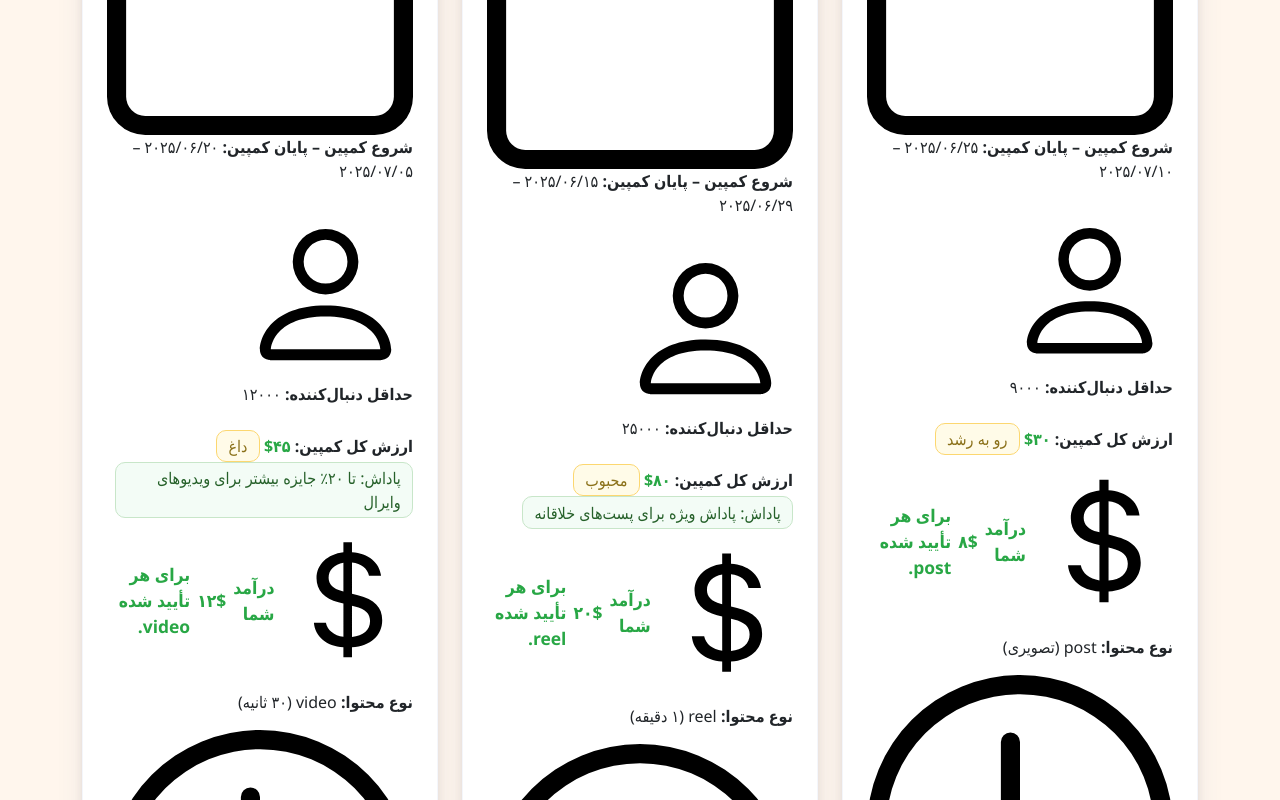
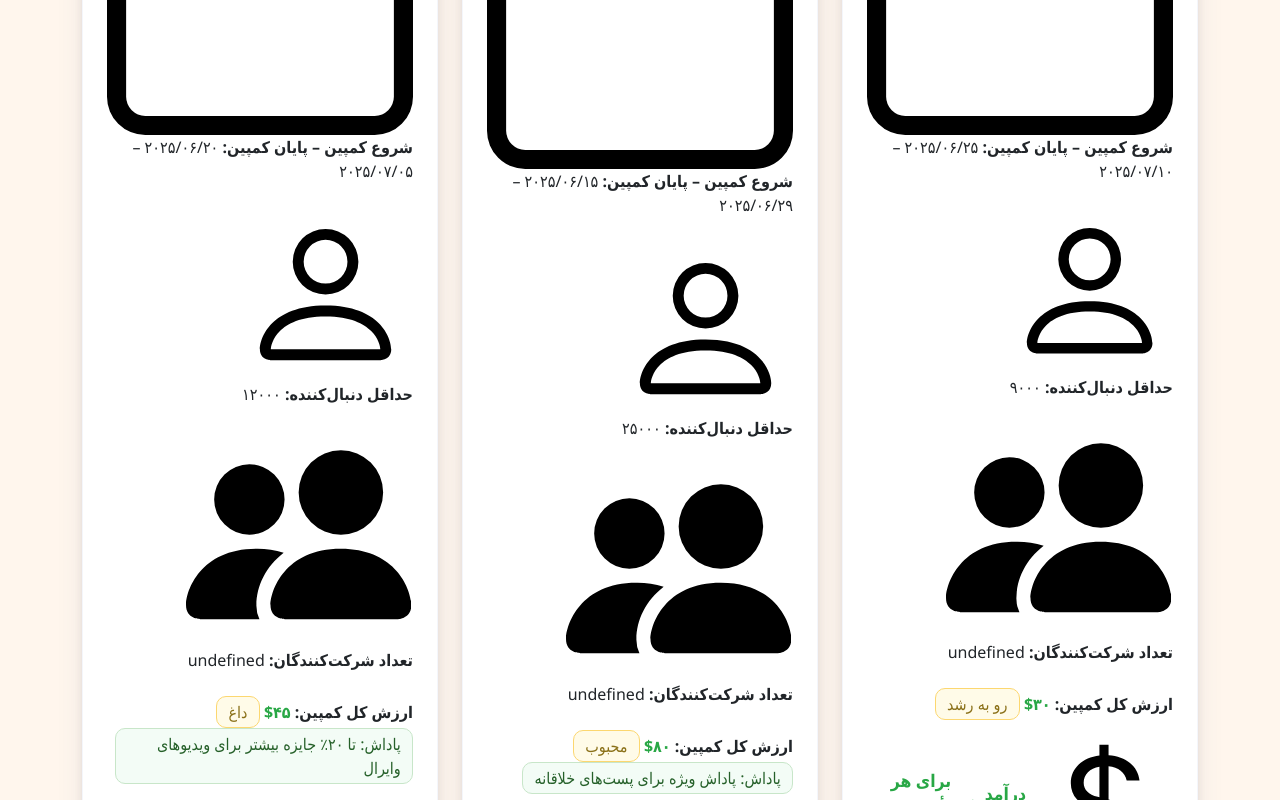
Before and after one commit to Navid61/adino, a React (Vite) app: page /market in a window 1280 px wide. Shown: the part 600-1400 px from the top of the page. Built offline with nearby package versions, Linux system fonts and the light colour scheme.

Commit message:
AdCard updateded number of maximum participent for each campaign added.

```diff
--- a/src/components/AdCard.tsx
+++ b/src/components/AdCard.tsx
@@ -25,6 +25,7 @@
 
 const labelsEn = {
   followers: "Minimum Followers",
+  maxParticipents:"Participents",
   totalValue: "Total Campaign Value",
   earn: "You earn",
   forEach: "for each approved",
@@ -49,6 +50,7 @@
 
 const labelsFa = {
   followers: "حداقل دنبال‌کننده",
+  maxParticipents:"مشارکت کننده‌ها",
   totalValue: "ارزش کل کمپین",
   earn: "درآمد شما",
   forEach: "برای هر تأیید شده",
@@ -82,6 +84,7 @@
   platform: string;
   campaignType?: string;
   followers: number;
+  participents:number;
   price: number;
   payPerPost: number;
   actionLabel: string;
@@ -113,6 +116,7 @@
   platform,
   campaignType,
   followers,
+  participents,
   price,
   payPerPost,
   actionLabel,
@@ -199,12 +203,21 @@
             </div>
           )}
 
-          {/* Followers */}
-          <div className="mb-2 d-flex flex-wrap gap-3 align-items-center">
-            <span>
-              <Person /> <strong>{labels.followers}:</strong> {toDisplay(followers)}
-            </span>
-          </div>
+        <div className="mb-2 d-flex flex-wrap gap-3 align-items-center">
+  <span>
+    <Person /> <strong>{labels.followers}:</strong> {toDisplay(followers)}
+  </span>
+  {hasCapacity && (
+    <span>
+      <PeopleFill style={{ verticalAlign: "middle", marginLeft: 2, marginRight: 2 }} />
+      <strong>{language === "fa" ? "تعداد شرکت‌کنندگان" : "Participants"}:</strong>{" "}
+      {toDisplay(participents)}
+    </span>
+  )}
+</div>
+
+
+
 
           {/* Value & Payouts */}
           <div>
```
